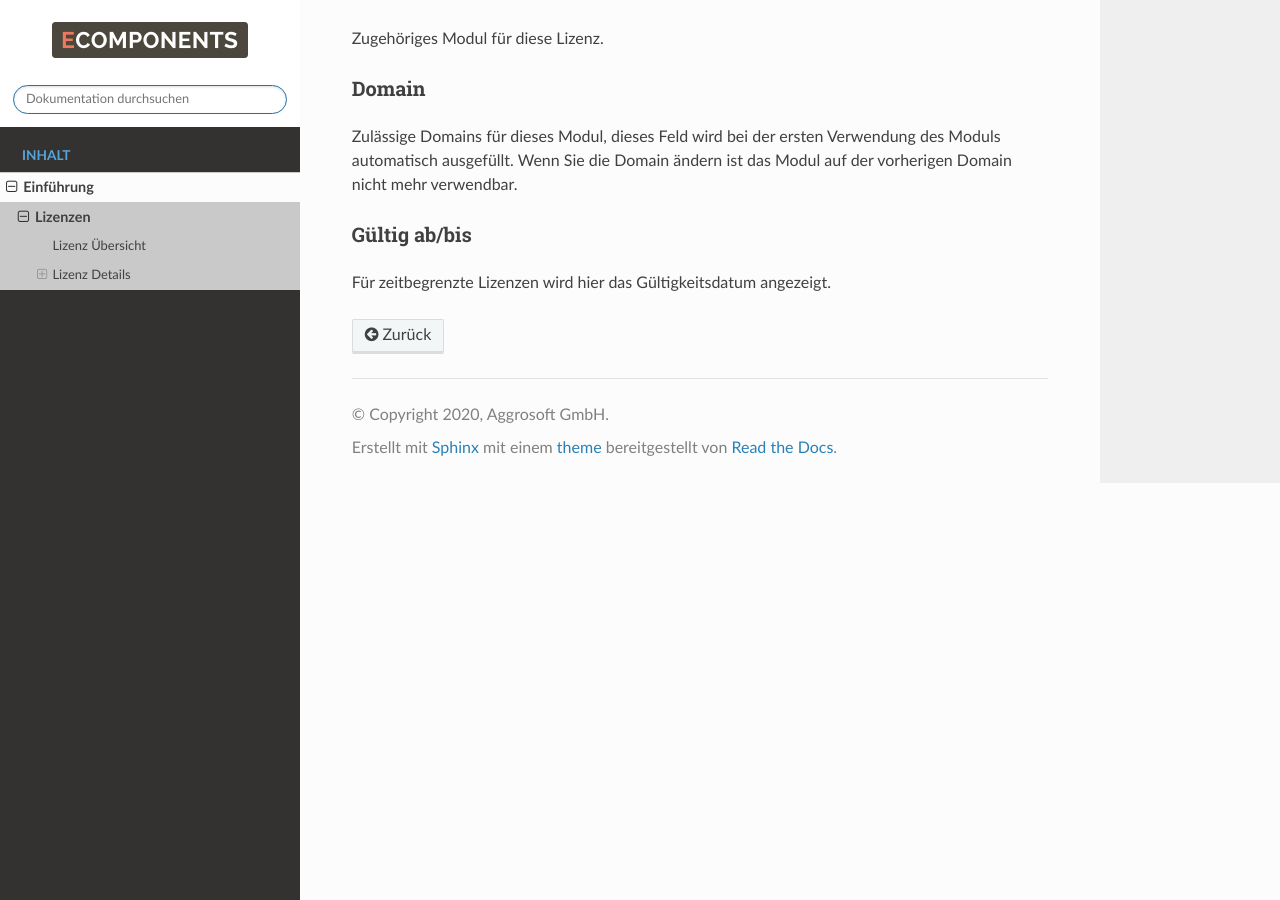
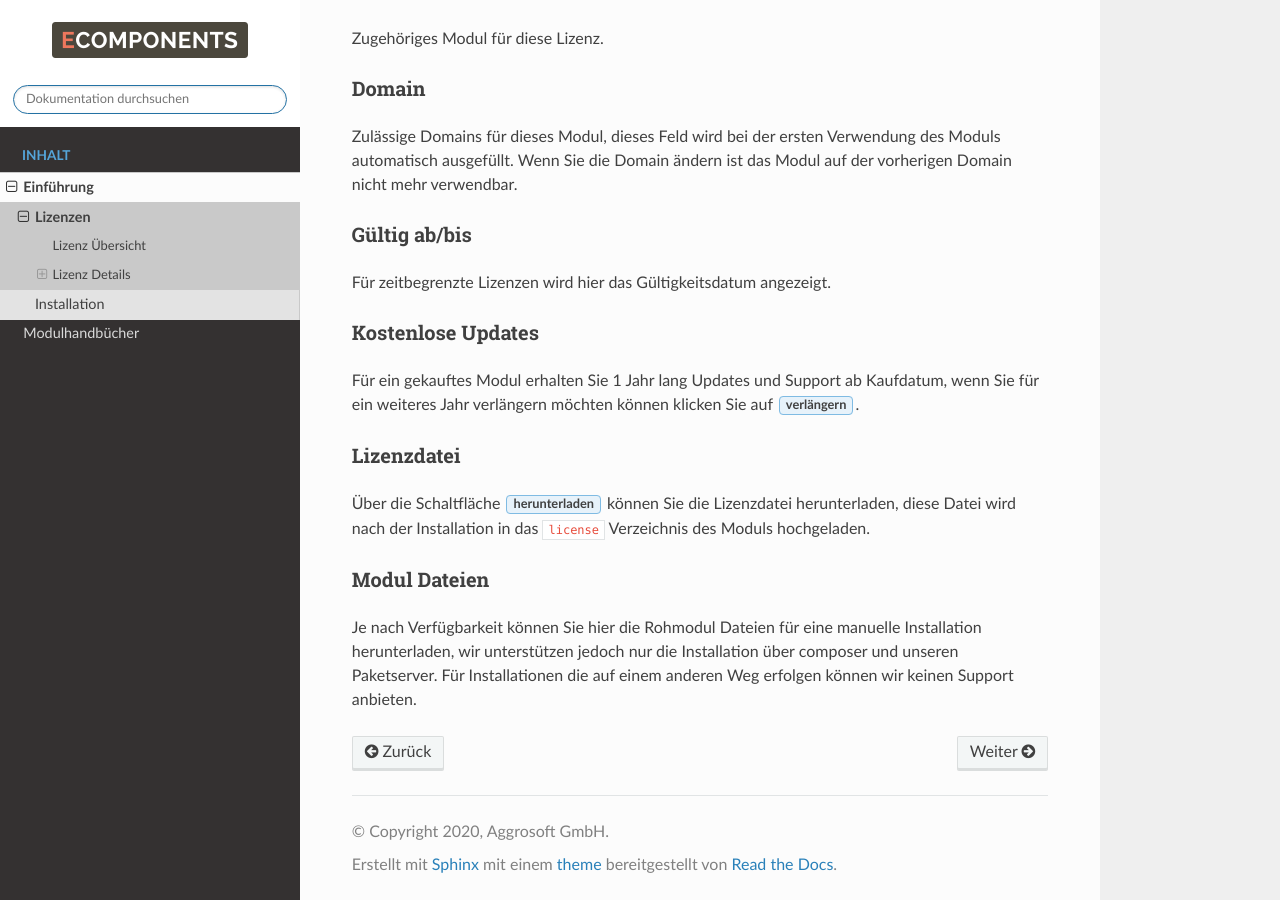
Before and after one commit to aggrosoft/ecomponents-docs, a Sphinx documentation site: the page built from docs/intro/license.rst, in a window 1280 px wide and 900 px high, scrolled down 2061 px. Built offline with Sphinx 7.4.7 and the Read the Docs theme 2.0.0, drawn with Linux system fonts in a browser that asks for light colours.

Commit message:
add first module docs and finished intro

```diff
--- a/docs/index.rst
+++ b/docs/index.rst
@@ -16,6 +16,7 @@ einfach an unseren Support unter hilfe@aggrosoft.de
    :maxdepth: 2
 
    /intro/index
+   /modules/index
 
 
 Weiterführende Links
--- a/docs/intro/index.rst
+++ b/docs/intro/index.rst
@@ -9,3 +9,4 @@ Nachdem das Modul erworben und bezahlt wurde wird automatisch eine Lizenz in Ihr
    :maxdepth: 1
 
    license
+   install
--- a/docs/intro/license.rst
+++ b/docs/intro/license.rst
@@ -49,3 +49,19 @@ Wenn Sie die Domain ändern ist das Modul auf der vorherigen Domain nicht mehr v
 Gültig ab/bis
 -------------
 Für zeitbegrenzte Lizenzen wird hier das Gültigkeitsdatum angezeigt.
+
+Kostenlose Updates
+----------------------
+Für ein gekauftes Modul erhalten Sie 1 Jahr lang Updates und Support ab Kaufdatum, wenn Sie für ein weiteres Jahr
+verlängern möchten können klicken Sie auf :guilabel:`verlängern`.
+
+Lizenzdatei
+------------
+Über die Schaltfläche :guilabel:`herunterladen` können Sie die Lizenzdatei herunterladen, diese Datei wird nach der
+Installation in das ``license`` Verzeichnis des Moduls hochgeladen.
+
+Modul Dateien
+-------------
+Je nach Verfügbarkeit können Sie hier die Rohmodul Dateien für eine manuelle Installation herunterladen, wir unterstützen
+jedoch nur die Installation über composer und unseren Paketserver. Für Installationen die auf einem anderen Weg erfolgen
+können wir keinen Support anbieten.
```
Also changed, not shown: docs/intro/install.rst (added, +46 -0 lines), docs/modules/index.rst (added, +10 -0 lines), docs/modules/oxid/agupload.rst (added, +52 -0 lines), 14 other files.
